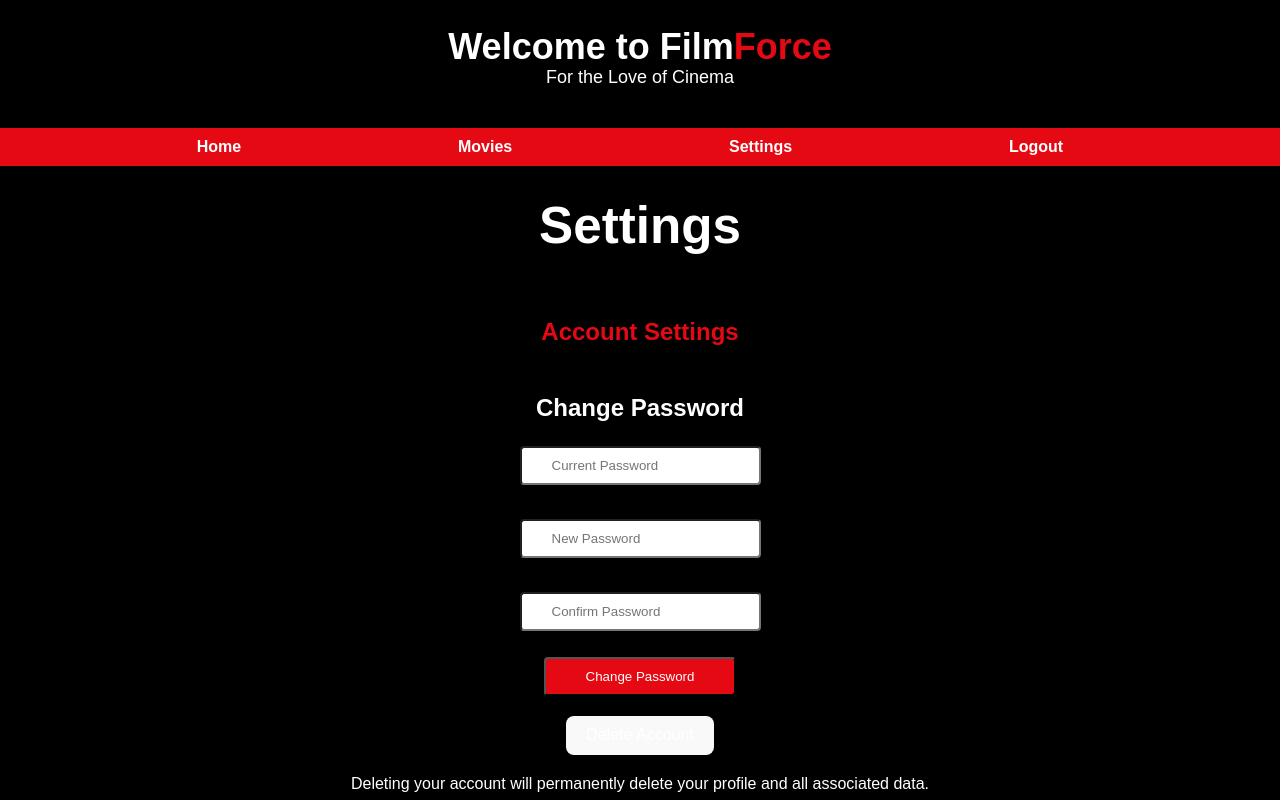
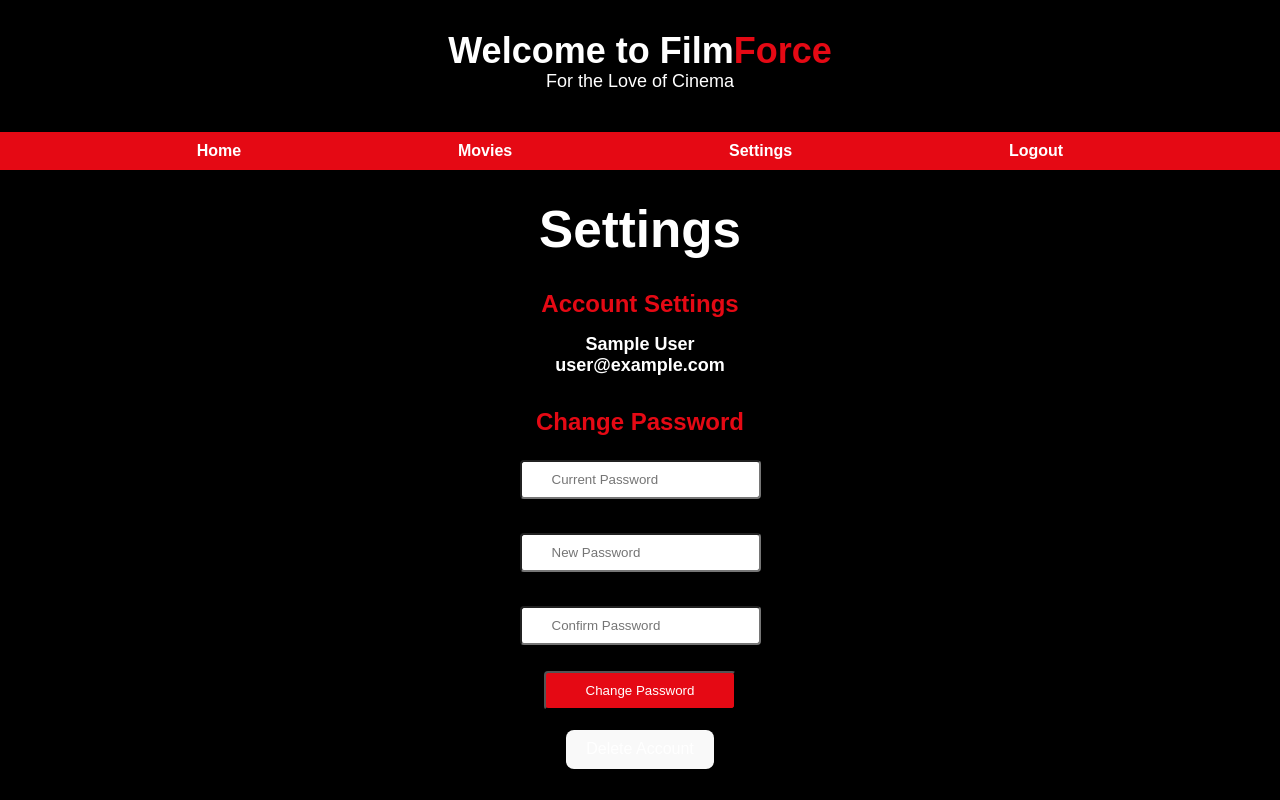
Before and after one commit to collinmyers/FilmForce, a React (Vite) app: page /Settings in a window 1280 px wide. Built offline with nearby package versions, Linux system fonts and the light colour scheme; no server answers; sample sign-in values are in the browser's storage.

Commit message:
Finished private route to protect settings page, finished password reset page, change password, and delete account. Refactored logout logic

```diff
--- a/src/main.jsx
+++ b/src/main.jsx
@@ -7,7 +7,7 @@ import PasswordResetPage from './pages/Auth/PasswordReset'
 import HomePage from './pages/Main/Home'
 import MovieProfilePage from './pages/Main/Movie'
 import Settings from './pages/Main/Settings'
-// import PrivateRoutes from './utils/PrivateRoute'
+import PrivateRoutes from './utils/PrivateRoute'
 import './index.css'
 
 ReactDOM.createRoot(document.getElementById('root')).render(
@@ -20,11 +20,10 @@ ReactDOM.createRoot(document.getElementById('root')).render(
                 <Route path='/PasswordReset' element={<PasswordResetPage />} />
                 <Route path='/Movie' element={<MovieProfilePage />} />
 
-                <Route path='/Settings' element={<Settings />} />
+                <Route element={<PrivateRoutes />}>
+                    <Route path='/Settings' element={<Settings />} />
+                </Route>
 
-                {/* <Route element={<PrivateRoutes />}>
-                    <Route path='/Settings' element={<Settings />} />
-                </Route> */}
                 <Route path="*" element={<p>There is nothing here: 404!</p>} />
 
             </Routes>
--- a/src/pages/Auth/Login.jsx
+++ b/src/pages/Auth/Login.jsx
@@ -9,13 +9,14 @@ const LoginPage = () => {
     const [email, setEmail] = useState('');
     const [password, setPassword] = useState('');
 
-    const handleSignUp = async (e) => {
+    const handleLogin = async (e) => {
         e.preventDefault();
         try {
             await signInWithEmailAndPassword(auth, email, password).then(() => {
                 navigate('/');
             });
         } catch (error) {
+            alert("Incorrect email or password")
             const errorCode = error.code;
             const errorMessage = error.message;
             console.log(errorCode, errorMessage);
@@ -48,7 +49,7 @@ const LoginPage = () => {
                     placeholder="Password"
                 />
                 <br />
-                <input type="submit" value="Login" onClick={handleSignUp} />
+                <input type="submit" value="Login" onClick={handleLogin} />
             </div>
 
             <p className="account-options">
--- a/src/pages/Auth/PasswordReset.jsx
+++ b/src/pages/Auth/PasswordReset.jsx
@@ -1,14 +1,56 @@
-import '../../styles/auth.css'
+import '../../styles/auth.css';
+import { auth } from '../../../services/firebaseConfig';
+import { useState } from 'react';
+import { sendPasswordResetEmail } from 'firebase/auth';
+import { useNavigate } from 'react-router-dom';
+const PasswordResetPage = () => {
+    const [email, setEmail] = useState('');
 
-const PasswordResetPage = () => {
+    const navigate = useNavigate();
+
+    const handlePasswordReset = async (e) => {
+        e.preventDefault(); // Prevent the default form submission behavior
+        try {
+            await sendPasswordResetEmail(auth, email).then(() => {
+                navigate("/Login")
+            })
+        } catch (error) {
+            const errorCode = error.code;
+            const errorMessage = error.message;
+            console.log(errorCode, errorMessage);
+        }
+    }
+
+    const validateEmail = () => {
+        const emailFormat = /^[a-zA-Z0-9.!#$%&’*+/=?^_`{|}~-]+@[a-zA-Z0-9-]+(?:\.[a-zA-Z0-9-]+)*$/;
+        if (!emailFormat.test(email)) {
+            alert("Invalid Email Format");
+            setEmail('');
+        }
+    }
+
     return (
         <div className="container">
             <h2>
                 Film<span id="title-force">Force</span> Password Reset
             </h2>
             <div>
-        <input type="email" id="email" name="email" required placeholder="Email" /><br />
-        <input type="submit" value="Reset Password" />
+                <input
+                    type="email"
+                    id="email"
+                    name="email"
+                    onChange={(text) => setEmail(text.target.value)}
+                    onBlur={validateEmail}
+                    value={email}
+                    required
+                    placeholder="Email"
+                />
+                <br />
+                <input
+                    type="submit"
+                    value="Reset Password"
+                    onClick={handlePasswordReset}
+                />
             </div>
 
             <p className="account-options">
--- a/src/pages/Auth/Signup.jsx
+++ b/src/pages/Auth/Signup.jsx
@@ -25,7 +25,6 @@ export default function SignupPage() {
             console.log(errorCode, errorMessage);
         }
     };
-
 
     const validatePassword = () => {
         if ((password !== confirmPassword)) {
@@ -61,6 +60,7 @@ export default function SignupPage() {
                     name="email"
                     onChange={(text) => setEmail(text.target.value)}
                     value={email}
+                    onBlur={validatePassword}
                     required
                     placeholder="Email"
                 />
--- a/src/pages/Main/Home.jsx
+++ b/src/pages/Main/Home.jsx
@@ -6,16 +6,30 @@ import { useNavigate } from 'react-router-dom';
 
 const Home = () => {
     const [loggedIn, setLoggedIn] = useState(false);
+    const [isLoading, setIsLoading] = useState(true);
 
     const navigate = useNavigate();
 
     useEffect(() => {
-        onAuthStateChanged(auth, (user) => {
+        const unsubscribe = onAuthStateChanged(auth, (user) => {
             if (user) {
+                console.log('User is signed in:', user);
                 setLoggedIn(true);
+            } else {
+                console.log('No user is signed in.');
+                setLoggedIn(false);
             }
+            setIsLoading(false);
+        }, (error) => {
+            console.error('Auth state change error:', error);
+            setIsLoading(false);
         });
+        return () => unsubscribe();
     }, []);
+
+    if (isLoading) {
+        return;
+    }
 
     const handleLogout = () => {
         signOut(auth)
--- a/src/pages/Main/Movie.jsx
+++ b/src/pages/Main/Movie.jsx
@@ -8,16 +8,30 @@ import Poster from '../../assets/Poster.jpg'
 
 const MovieProfilePage = () => {
     const [loggedIn, setLoggedIn] = useState(false);
+    const [isLoading, setIsLoading] = useState(true);
 
     const navigate = useNavigate();
 
     useEffect(() => {
-        onAuthStateChanged(auth, (user) => {
+        const unsubscribe = onAuthStateChanged(auth, (user) => {
             if (user) {
+                console.log('User is signed in:', user);
                 setLoggedIn(true);
+            } else {
+                console.log('No user is signed in.');
+                setLoggedIn(false);
             }
+            setIsLoading(false);
+        }, (error) => {
+            console.error('Auth state change error:', error);
+            setIsLoading(false);
         });
+        return () => unsubscribe();
     }, []);
+
+    if (isLoading) {
+        return;
+    }
 
     const handleLogout = () => {
         signOut(auth)
--- a/src/pages/Main/Settings.jsx
+++ b/src/pages/Main/Settings.jsx
@@ -1,28 +1,99 @@
 import '../../styles/hub.css'
-import { onAuthStateChanged, signOut } from 'firebase/auth';
+import { onAuthStateChanged, signOut, EmailAuthProvider, reauthenticateWithCredential, updatePassword, deleteUser } from 'firebase/auth';
 import { useState, useEffect } from 'react';
 import { auth } from '../../../services/firebaseConfig';
 import { useNavigate } from 'react-router-dom';
 
 export default function Settings() {
     const [loggedIn, setLoggedIn] = useState(false);
+    const [isLoading, setIsLoading] = useState(true);
+    const [newPassword, setNewPassword] = useState('');
+    const [confirmNewPassword, setConfirmNewPassword] = useState('');
+    const [currentPassword, setCurrentPassword] = useState('');
 
     const navigate = useNavigate();
 
     useEffect(() => {
-        onAuthStateChanged(auth, (user) => {
+        const unsubscribe = onAuthStateChanged(auth, (user) => {
             if (user) {
+                console.log('User is signed in:', user);
                 setLoggedIn(true);
+            } else {
+                console.log('No user is signed in.');
+                setLoggedIn(false);
             }
+            setIsLoading(false);
+        }, (error) => {
+            console.error('Auth state change error:', error);
+            setIsLoading(false);
         });
+        return () => unsubscribe();
     }, []);
+
+    if (isLoading) {
+        return;
+    }
+
+    const handleChangePassword = async () => {
+        const user = auth.currentUser;
+
+        try {
+            const credential = EmailAuthProvider.credential(user.email, currentPassword);
+            await reauthenticateWithCredential(user, credential).then(() => {
+                updatePassword(user, newPassword).then(() => {
+                    alert("Password Updated")
+                    user.reload();
+                })
+            });
+        } catch (error) {
+            console.log(error)
+        }
+
+    };
+
+    const handleConfirmationMessage = () => {
+        const isConfirmed = window.confirm('Are you sure you want to delete your account?');
+
+        if (isConfirmed) {
+            handleDelete();
+        } else {
+            return;
+        }
+    }
+
+
+    const handleDelete = async () => {
+        const user = auth.currentUser;
+
+        try {
+            await deleteUser(user);
+            navigate("/")
+            await signOut(auth)
+            alert("Account Successfully Deleted");
+
+        } catch (error) {
+            console.log(error)
+        }
+    };
+
+    const validateNewPassword = () => {
+        if ((newPassword !== confirmNewPassword)) {
+            alert("Password and Confirm Password Must Match");
+            setNewPassword('');
+            setConfirmNewPassword('');
+        } else if (newPassword.length < 8 || confirmNewPassword.length < 8) {
+            alert("Password Must Be at Least 8 Characters Long");
+            setNewPassword('');
+            setConfirmNewPassword('');
+        }
+    }
 
     const handleLogout = () => {
         signOut(auth)
             .then(() => {
+                navigate("/")
                 setLoggedIn(false);
                 auth.currentUser.reload();
-                navigate("/")
             })
             .catch((error) => {
                 console.error('Logout Error:', error);
@@ -50,24 +121,56 @@ export default function Settings() {
             </nav>
 
             <h1 className="account-settings" id="settings-title">Settings</h1>
+
             <section className="account-settings" id="change-pass">
                 <h2 id="acct-settings-title">Account Settings</h2>
 
+                <p className='profile-info'>{auth.currentUser.displayName}</p>
+                <p className='profile-info'>{auth.currentUser.email}</p>
+
                 <h2 id="change-pass-title">Change Password</h2>
-                <form>
-                    <input type="password" id="current-password" name="current-password" placeholder="Current Password" /><br /><br />
+                <div>
+                    <input
+                        type="password"
+                        id="current-password"
+                        name="current-password"
+                        onChange={(text) => setCurrentPassword(text.target.value)}
+                        value={currentPassword}
+                        required
+                        placeholder="Current Password"
+                    />
+                    <br /><br />
 
-                    <input type="password" id="new-password" name="new-password" placeholder="New Password" /><br /><br />
 
-                    <input type="password" id="confirm-password" name="confirm-password" placeholder="Confirm Password" /><br /><br />
+                    <input
+                        type="password"
+                        id="new-password"
+                        name="new-password"
+                        onChange={(text) => setNewPassword(text.target.value)}
+                        value={newPassword}
+                        required
+                        placeholder="New Password"
+                    />
+                    <br /><br />
 
-                    <input id="change-pass-button" type="submit" value="Change Password" />
-                </form>
+                    <input
+                        type="password"
+                        id="confirm-password"
+                        name="confirm-password"
+                        onChange={(text) => setConfirmNewPassword(text.target.value)}
+                        value={confirmNewPassword}
+                        onBlur={validateNewPassword}
+                        required
+                        placeholder="Confirm Password"
+                    />
+                    <br /><br />
+
+                    <input id="change-pass-button" type="submit" value="Change Password" onClick={handleChangePassword} />
+                </div>
             </section>
 
             <section className="account-settings" id="delete-acct">
-                <button>Delete Account</button>
-                <p id="delete-details"> Deleting your account will permanently delete your profile and all associated data.</p>
+                <button onClick={handleConfirmationMessage}>Delete Account</button>
             </section>
 
         </div>
--- a/src/styles/hub.css
+++ b/src/styles/hub.css
@@ -141,6 +141,7 @@ button:hover {
 
 .account-settings {
     text-align: center;
+    border-bottom: 1px;
 }
 
 #settings-title{
@@ -151,13 +152,14 @@ button:hover {
 
 #acct-settings-title{
     color: #E50914;
-    margin-top: 4rem;
-    margin-bottom: 3rem;
+    margin-bottom: 1rem;
 }
 
 
 #change-pass-title {
-    margin: 1rem 0;
+    color: #E50914;
+    margin-top: 2rem;
+    margin-bottom: 1rem;
 }
 
 #change-pass-button {
@@ -263,3 +265,8 @@ button:hover {
 #logout:hover{
     cursor: pointer;
 }
+
+.profile-info{
+    font-weight: bold;
+    font-size: large;
+}
--- a/src/utils/PrivateRoute.jsx
+++ b/src/utils/PrivateRoute.jsx
@@ -1,21 +1,36 @@
-import { Outlet, Navigate } from 'react-router-dom'
+import { Outlet, Navigate } from 'react-router-dom';
+import { useState, useEffect } from 'react';
 import { onAuthStateChanged } from 'firebase/auth';
-import { useState, useEffect } from 'react';
-import { auth } from '../../services/';
+import { auth } from '../../services/firebaseConfig'; // Assuming this is correctly imported
 
 export default function PrivateRoutes() {
-
     const [loggedIn, setLoggedIn] = useState(false);
+    const [isLoading, setIsLoading] = useState(true);
 
     useEffect(() => {
-        onAuthStateChanged(auth, (user) => {
+        const unsubscribe = onAuthStateChanged(auth, (user) => {
             if (user) {
+                console.log('User is signed in:', user);
                 setLoggedIn(true);
+            } else {
+                console.log('No user is signed in.');
+                setLoggedIn(false);
             }
+            setIsLoading(false);
+        }, (error) => {
+            console.error('Auth state change error:', error);
+            setIsLoading(false);
         });
+        return () => unsubscribe();
     }, []);
+
+    if (isLoading) {
+        return;
+    }
+
+    console.log('loggedIn:', loggedIn);
 
     return (
         loggedIn ? <Outlet /> : <Navigate to="/login" />
-    )
+    );
 }
```
Lines whose indentation alone changed are shown as unchanged.
